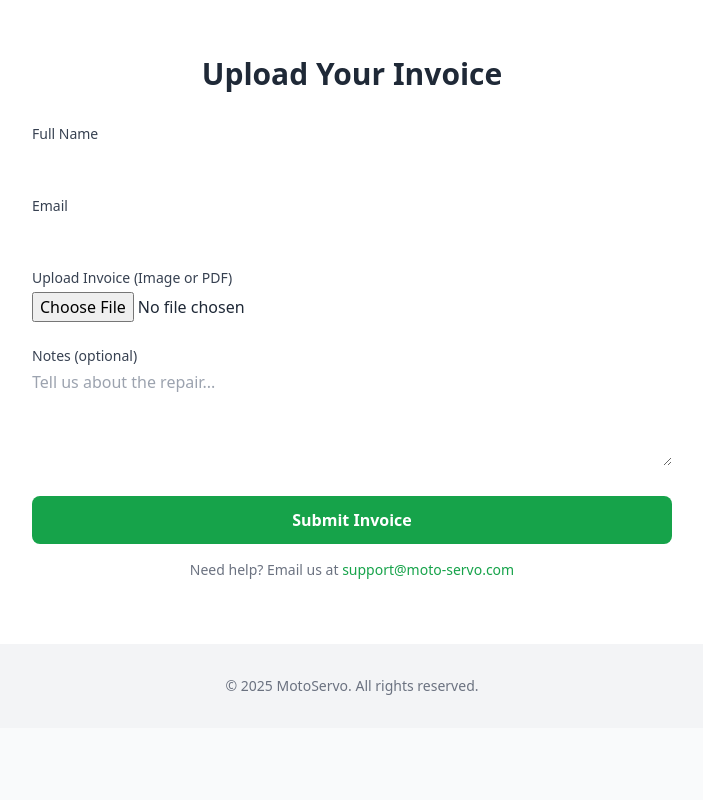
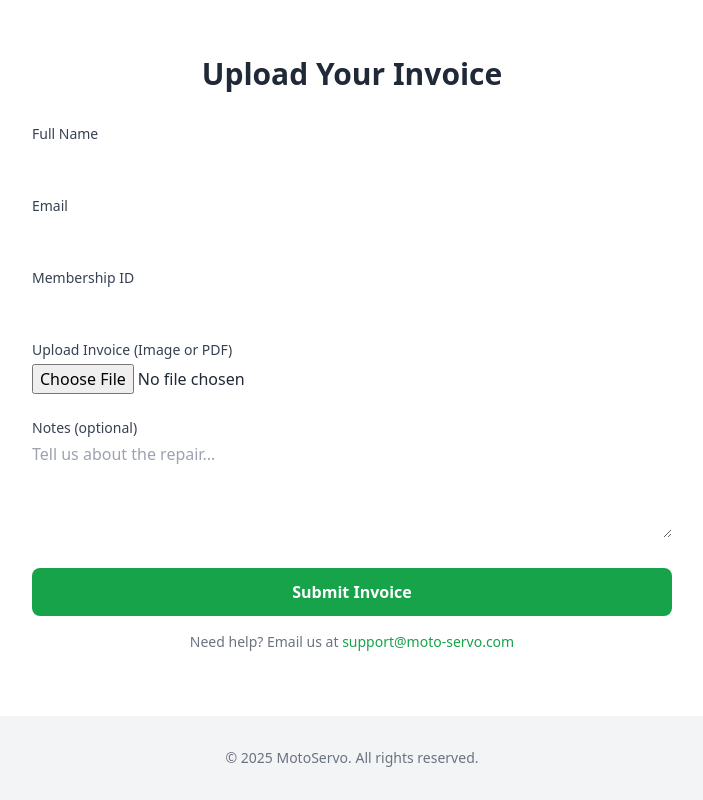
Before and after one commit to MotoServo-ui/motoservo, a plain HTML site: page howitworks.html in a window 1280 px wide. Shown: the part 720-1520 px from the top of the page, without its empty margins (288-991 px from the left). Before the commit the page ends 1448 px from the top, so only its background shows below. Drawn offline with nearby package versions, Linux system fonts and the light colour scheme.

Commit message:
Add request for Membership ID
Adding request for Membership ID

```diff
--- a/howitworks.html
+++ b/howitworks.html
@@ -86,6 +86,10 @@
           <input id="email" name="email" type="email" required class="w-full rounded-lg border-gray-300 focus:ring-green-600 focus:border-green-600" />
         </div>
         <div>
+          <label for="membership-id" class="block text-sm font-medium text-gray-700 mb-1">Membership ID</label>
+          <input id="membership-id" name="membership-id" type="text" required class="w-full rounded-lg border-gray-300 focus:ring-green-600 focus:border-green-600" />
+        </div>
+        <div>
           <label for="invoice" class="block text-sm font-medium text-gray-700 mb-1">Upload Invoice (Image or PDF)</label>
           <input id="invoice" name="invoice" type="file" accept="image/*,.pdf" required class="w-full" />
         </div>
```
